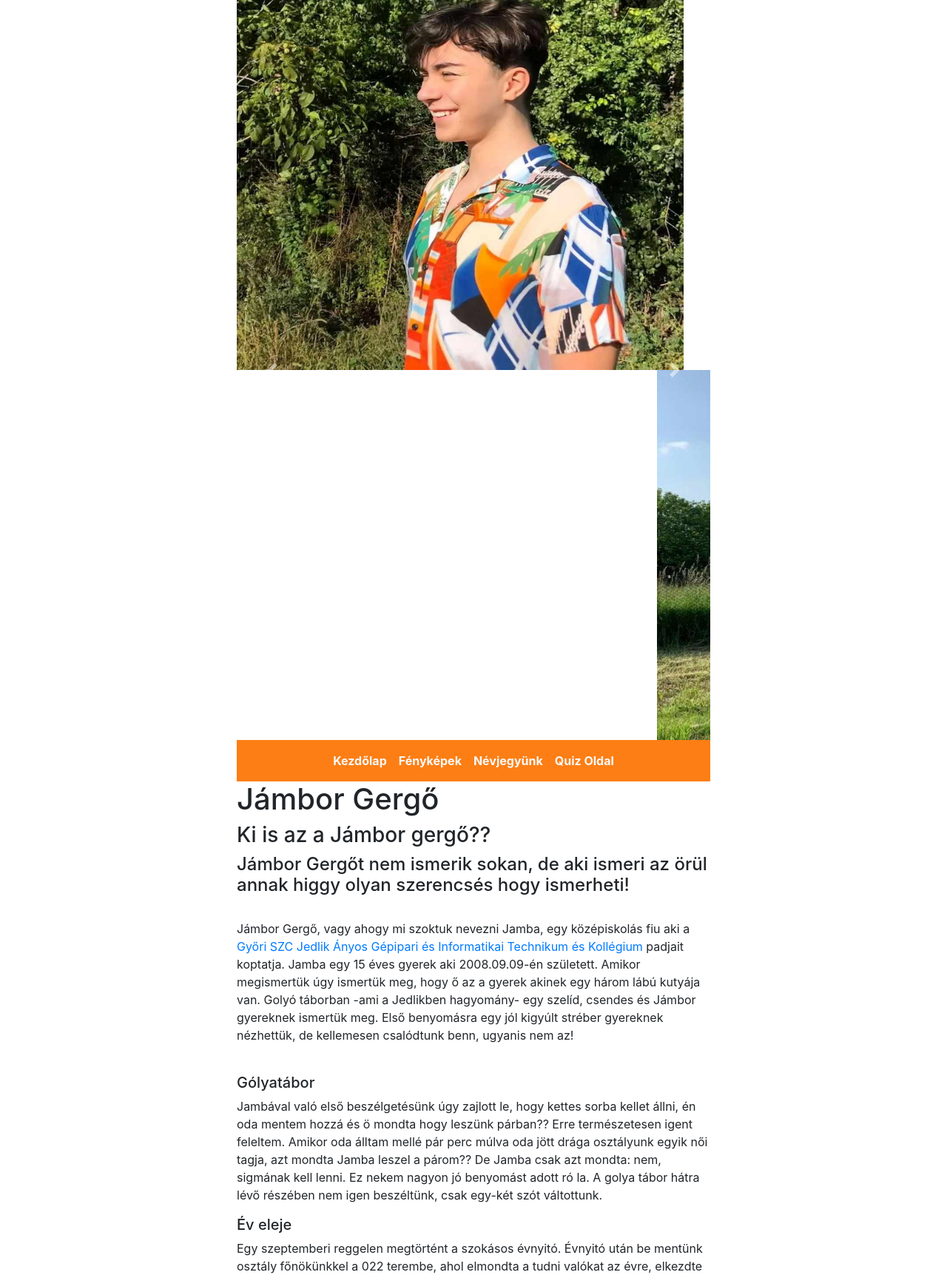
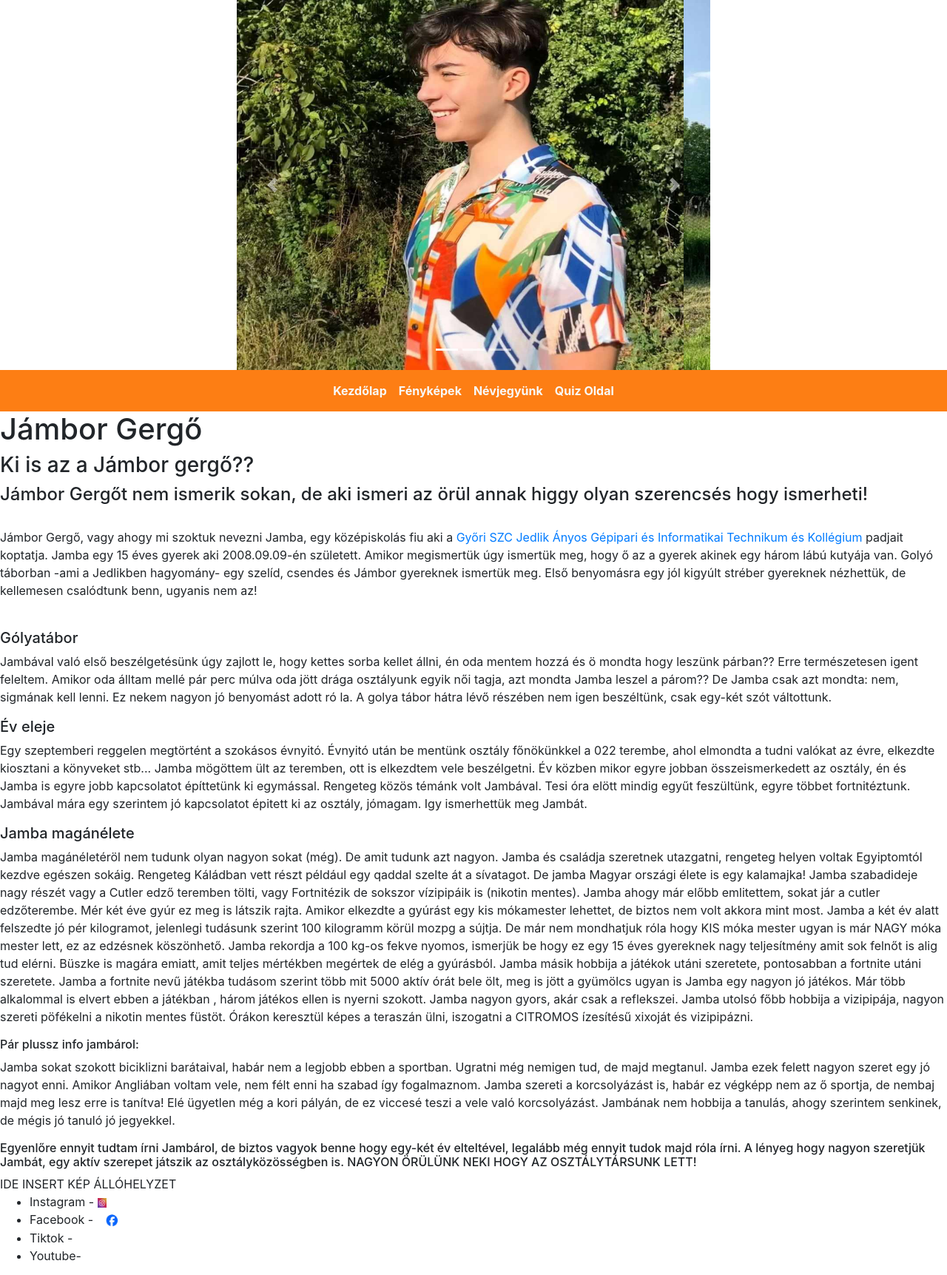
Before and after one commit to Star-Procyon/Repository-A, a plain HTML site: page Websites/index.html in a window 1280 px wide. Shown: the top 1723 px of the page at 74% size. Drawn offline with nearby package versions, Linux system fonts and the light colour scheme; files that its build step writes are made by us from their sources; a web font is replaced by a local one.

Commit message:
kijavitootam a carusselt

```diff
--- a/Websites/index.html
+++ b/Websites/index.html
@@ -16,7 +16,7 @@
 </head>
 
 <body>
-  <div>
+  <!--Carusel eleje-->
   <div id="carouselExampleCaptions" class="carousel slide" data-ride="carousel" style="width: 50%; margin: auto;">
     <ol class="carousel-indicators">
       <li data-target="#carouselExampleCaptions" data-slide-to="0" class="active"></li>
@@ -25,16 +25,17 @@
     </ol>
     <div class="carousel-inner">
       <div class="carousel-item active">
-          <img src="/Pictures/jamba3.jpg" height="500px" class="d-block w-100" alt="étterem">
-          <div class="carousel-caption d-none d-md-block">
-          </div>
-          <div class="carousel-item">
-            <img src="/Pictures/jamba1.jpg" height="500px" class="d-block w-100" alt="étterem">
+        <img src="/Repository-A/Pictures/jamba3.jpg"  height="500px"  class="d-block w-100" alt="étterem">
         <div class="carousel-caption d-none d-md-block">
         </div>
       </div>
       <div class="carousel-item">
-            <img src="/Pictures/jamba2.jpg" height="500px" class="d-block w-100" alt="étterem">
+        <img src="/Repository-A/Pictures/jamba1.jpg" height="500px"  class="d-block w-100" alt="étterem">
+        <div class="carousel-caption d-none d-md-block">
+        </div>
+      </div>
+      <div class="carousel-item">
+        <img src="/Repository-A/Pictures/jamba2.jpg" height="500px"  class="d-block w-100" alt="étterem">
         <div class="carousel-caption d-none d-md-block">
         </div>
       </div>
@@ -48,6 +49,9 @@
       <span class="sr-only">Next</span>
     </a>
   </div>
+  <!--carussel vege-->
+
+  <!--Navbar eleje-->
       <nav class="navbar navbar-expand-sm navbar-light justify-content-center" id="navcolor">
         <ul class="navbar-nav font-weight-bold">
           <li class="nav-item">
@@ -64,6 +68,9 @@
           </li>
         </ul>
       </nav>
+      <!--navbar vege-->
+
+      <!--Jambainfok eleje-->
       <div>
         <h1>Jámbor Gergő <h1>
 
@@ -146,21 +153,25 @@
               NAGYON ÖRÜLÜNK NEKI HOGY AZ OSZTÁLYTÁRSUNK LETT!
 
             </h6>
-            </b></p>
+           <!--Jambainfok vege-->
+
+           <!--Jamba elérhetőség eleje-->
             <picture>IDE INSERT KÉP ÁLLÓHELYZET</picture>
             <ul>
-              <li>Instagram - <a href="https://www.instagram.com/jamborgergo__/"><img src="/Pictures/bruh.jpg" id="zwa"></a></li>
+              <li>Instagram - <a href="https://www.instagram.com/jamborgergo__/"><img src="/Repository-A/Pictures/bruh.jpg" width="20px" id="zwa"></a></li>
               <li>Facebook - <a href="https://www.facebook.com/gergo.jambor.39">
-                  <picture></picture>
+                   <img src="/Repository-A/Pictures/facebook.jpg" width="40px" alt="Facebook">
                 </a></li>
               <li>Tiktok - <a href="https://www.tiktok.com/@jamborgergo">
-                  <picture></picture>
+
                 </a></li>
               <li>Youtube- <a href="https://www.youtube.com/@jamborgergo8297/featured">
                   <picture></picture>
                 </a></li>
             </ul>
+            <!--jamba elerhetöseg vege-->
       </div>
+      <!--Készitök eleje-->
       <div class="text-center container-fluid"
         style="font-size: 95%; position: relative; bottom: 3px; padding-top: 20px; padding-bottom: 3px;">
         <footer class="footer-container" id="test">
@@ -173,6 +184,7 @@
               src="/Photos/Alt/Button_FacebookGySEVCenk.jpg" alt="Nagycenki MV Facebookja" width="20"></a>
         </footer>
       </div>
+      <!--keszitök vege-->
     </div>
 </body>
 
```
Lines whose indentation alone changed are shown as unchanged.
